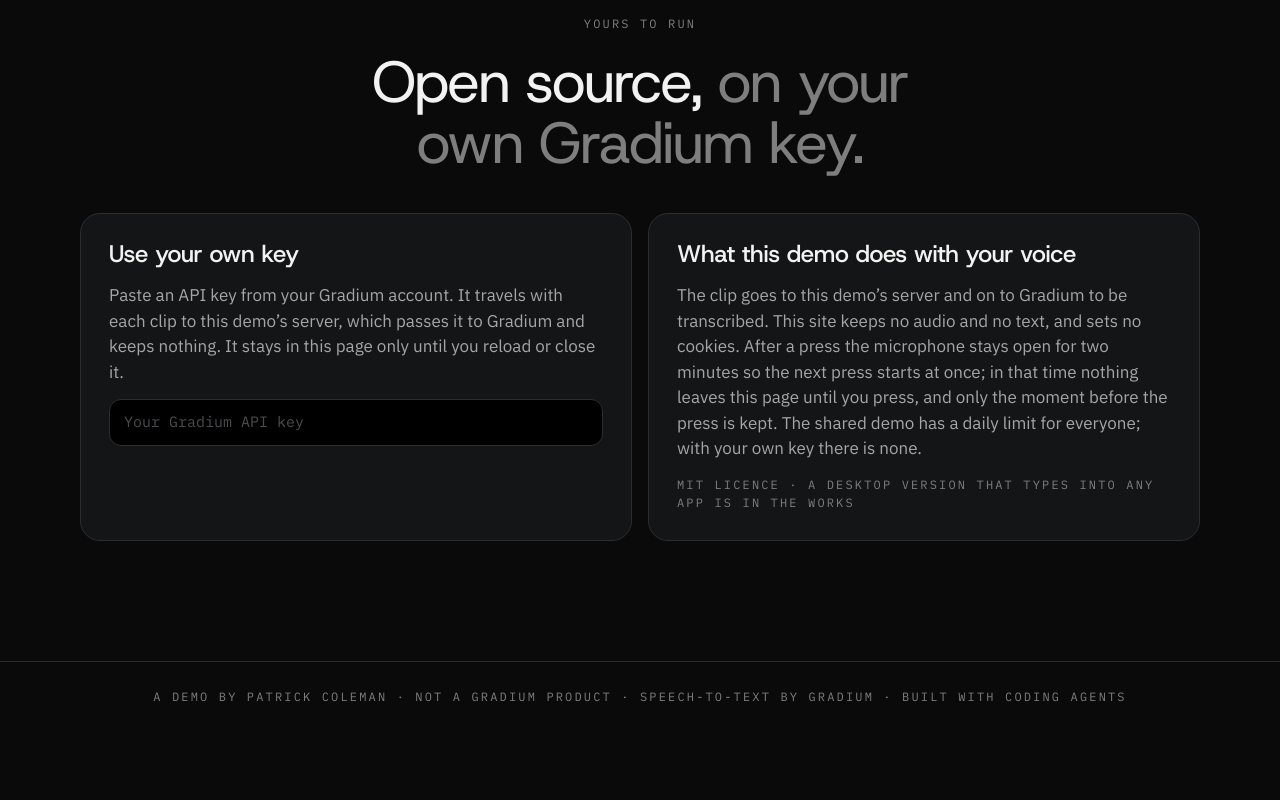
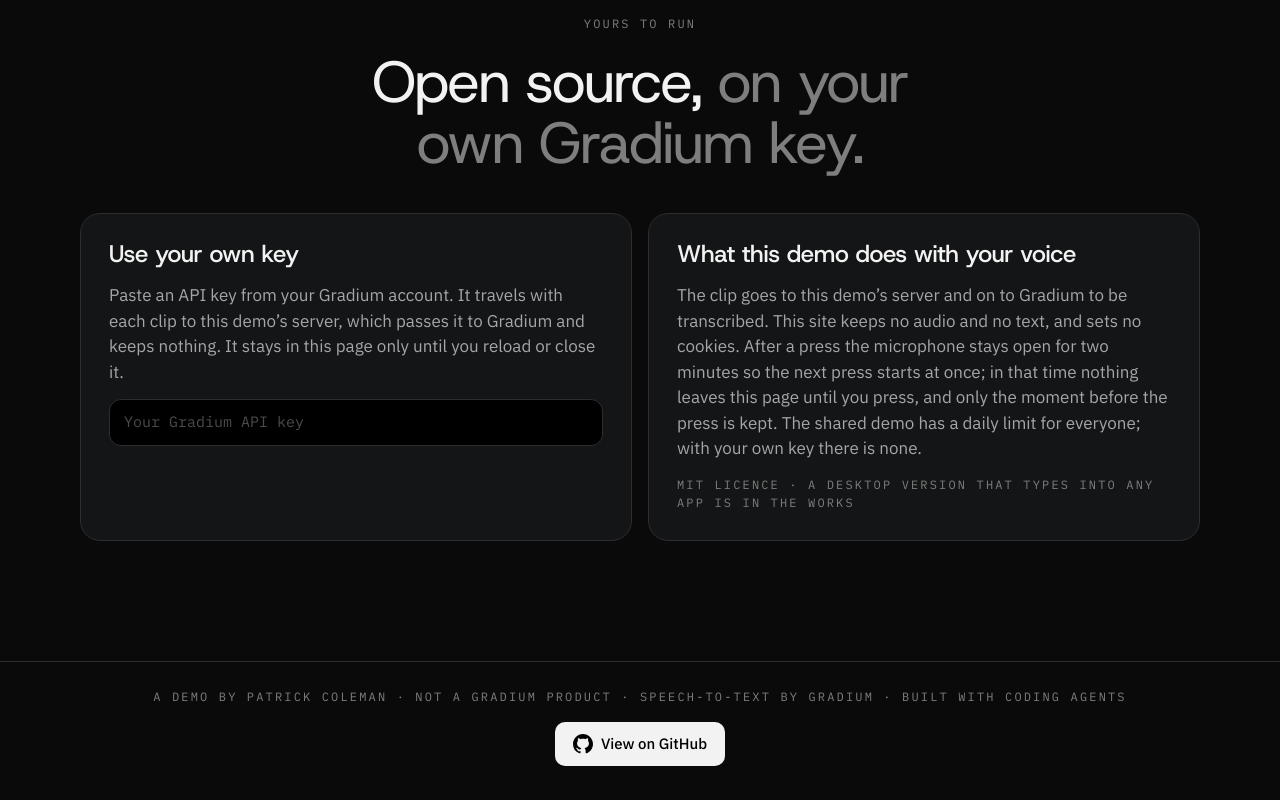
Before and after one commit to patrickscoleman/gradium-dictation, a website with bundled scripts: page public/index.html in a window 1280 px wide. Shown: the part 2456-3256 px from the top of the page. Before the commit the page ends 3196 px from the top, so only its background shows below. Built offline with nearby package versions, Linux system fonts and the light colour scheme; files whose address does not match are found by name.

Commit message:
Add a GitHub repository link to the demo footer (#5)
Co-authored-by: patrick-aloglot-agent <340373923+patrick-aloglot-agent@users.noreply.github.com>

```diff
--- a/public/app.css
+++ b/public/app.css
@@ -152,6 +152,8 @@ h3 { font-family: var(--head); font-weight: 500; font-size: 24px; letter-spacing
 .card input::placeholder { color: var(--dim); }
 
 footer { margin-top: clamp(64px, 10vw, 120px); padding: 26px 20px max(34px, env(safe-area-inset-bottom)); border-top: 1px solid var(--line); text-align: center; }
+.source-link { min-height: 44px; margin-top: 16px; gap: 8px; }
+.source-link:focus-visible { border-radius: 10px; }
 
 @media (max-width: 760px) {
   .nav nav { display: none; }
--- a/public/index.html
+++ b/public/index.html
@@ -169,6 +169,12 @@
 
     <footer>
       <p class="label">A demo by Patrick Coleman · not a Gradium product · speech-to-text by Gradium · built with coding agents</p>
+      <a class="pill source-link" href="https://github.com/patrickscoleman/gradium-dictation" target="_blank" rel="noopener">
+        <svg width="20" height="20" viewBox="0 0 16 16" fill="currentColor" aria-hidden="true">
+          <path d="M6.766 11.328c-2.063-.25-3.516-1.734-3.516-3.656 0-.781.281-1.625.75-2.188-.203-.515-.172-1.609.063-2.062.625-.078 1.468.25 1.968.703.594-.187 1.219-.281 1.985-.281.765 0 1.39.094 1.953.265.484-.437 1.344-.765 1.969-.687.218.422.25 1.515.046 2.047.5.593.766 1.39.766 2.203 0 1.922-1.453 3.375-3.547 3.64.531.344.89 1.094.89 1.954v1.625c0 .468.391.734.86.547C13.781 14.359 16 11.53 16 8.03 16 3.61 12.406 0 7.984 0 3.563 0 0 3.61 0 8.031a7.88 7.88 0 0 0 5.172 7.422c.422.156.828-.125.828-.547v-1.25c-.219.094-.5.156-.75.156-1.031 0-1.64-.562-2.078-1.609-.172-.422-.36-.672-.719-.719-.187-.015-.25-.093-.25-.187 0-.188.313-.328.625-.328.453 0 .844.281 1.25.86.313.452.64.655 1.031.655s.641-.14 1-.5c.266-.265.47-.5.657-.656" />
+        </svg>
+        View on GitHub
+      </a>
     </footer>
     <script src="/app.js" type="module"></script>
   </body>
```
